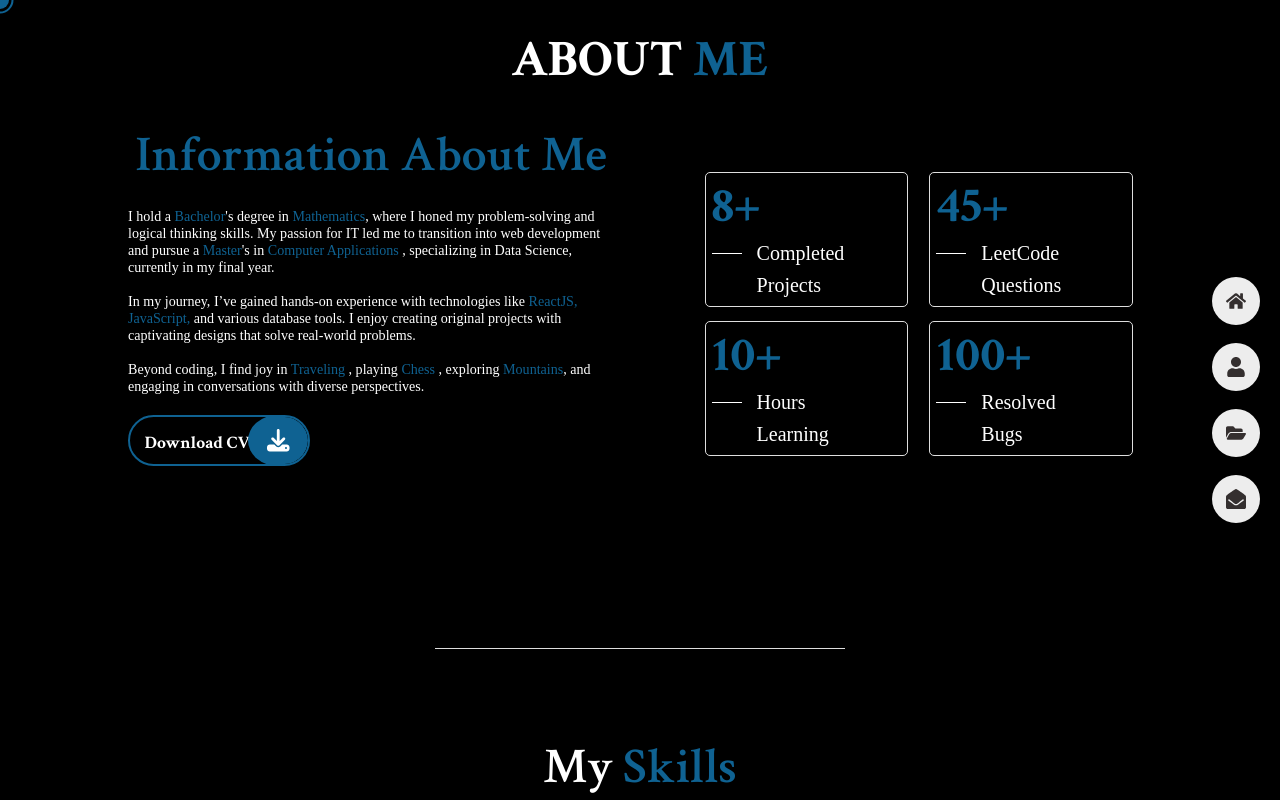
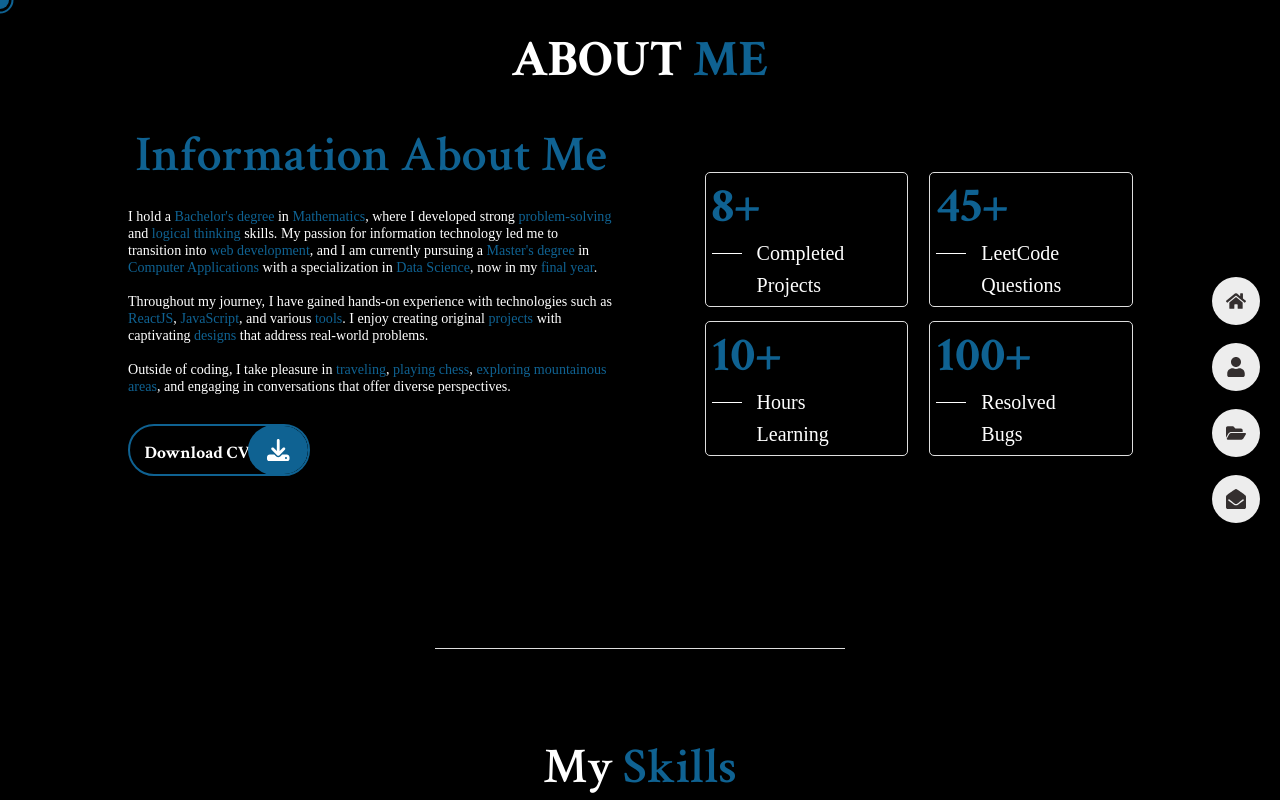
Before and after one commit to nitin-04/Personal-Portfolio, a React (Vite) app: page /about in a window 1280 px wide. Shown: the top 800 px of the page. Built offline with nearby package versions, Linux system fonts and the light colour scheme; a web font is replaced by a local one.

Commit message:
refactor: enhance content clarity and update styling in About and Home components

```diff
--- a/src/pages/about/About.jsx
+++ b/src/pages/about/About.jsx
@@ -54,15 +54,24 @@ const About = () => {
             <h3 className="section__subtitle"><span>Information About Me</span></h3>
 
             <p className="about__para">
-              {`I hold a `}<span>Bachelor</span>{`'s  degree in `}<span> Mathematics</span>{`, where I honed my problem-solving and logical thinking skills. My passion for IT led me to transition into web development and pursue a `}<span> Master</span>{`'s in `}<span> Computer Applications</span>{` , specializing in Data Science, currently in my final year.`}
+              {`I hold a `}<span>{`Bachelor's degree`}</span>{` in `}<span>Mathematics</span>{`, where I developed strong `}
+              <span>problem-solving</span>{` and `}<span>logical thinking</span>{` skills. My passion for
+              information technology led me to transition into `}<span>web development</span>{`, and I am currently pursuing a `}
+              <span>{`Master's degree`}</span>{` in `}<span>Computer Applications</span>{` with a specialization in `}
+              <span>Data Science</span>{`, now in my `}<span>final year</span>{`.`}
               <br /><br />
 
-
-              {`In my journey, I’ve gained hands-on experience with technologies like`} <span>ReactJS, JavaScript,</span>{` and various database tools. I enjoy creating original projects with captivating designs that solve real-world problems.`}
+              {`Throughout my journey, I have gained hands-on experience with technologies such as `}
+              <span>ReactJS</span>{`, `}<span>JavaScript</span>{`, and various `}<span> tools</span>{`.`}
+              {` I enjoy creating original`}<span> projects</span>{` with captivating `}<span>designs</span>{` that address
+              real-world problems.`}
               <br /><br />
 
-              {`Beyond coding, I find joy in `}<span>Traveling</span> {`, playing `}<span>Chess</span> {`, exploring `}<span>Mountains</span>{`, and engaging in conversations with diverse perspectives.`}
+              {`Outside of coding, I take pleasure in `}<span>traveling</span>{`, `}<span>playing chess</span>{`, `}
+              <span>exploring mountainous areas</span>{`, and engaging in conversations that offer
+              diverse perspectives.`}
             </p>
+
 
             <Resume />
           </div>
--- a/src/pages/about/about.css
+++ b/src/pages/about/about.css
@@ -6,7 +6,7 @@
 }
 
 .about__para {
-  margin: 0 0 4% 0;
+  margin: 0 0 6% 0;
   font-size: 1.1vw;
 }
 
--- a/src/pages/home/Home.jsx
+++ b/src/pages/home/Home.jsx
@@ -13,12 +13,13 @@ const Home = () => {
             {`I' M`}  <span>Nitin Bahuguna</span> <br />Web Developer
           </h1>
 
-          <p className="home__description">{`I’m a beginner web developer passionate about building and designing websites. I’m currently
-                    learning the fundamentals of HTML, CSS, and JavaScript, and I’m excited to explore front-end and
-                    back-end technologies. I enjoy creating functional and visually appealing web pages and am eager to
-                    develop my skills through hands-on projects and continuous learning. My goal is to become proficient
-                    in web development and contribute to innovative web solutions.`}
-          </p>
+          <p className="home__description">
+            {`I am a passionate and innovative React JS Developer dedicated to crafting engaging, user-focused web applications.
+              With deep expertise in JavaScript and modern frameworks.`}
+              <br /> <br/>
+              {`I embrace challenges head-on—whether it’s developing dynamic front-end features, enhancing performance, or seamlessly integrating back-end APIs for real-time functionality.
+              My method combines clean, maintainable code with a sharp design sensibility, ensuring that each project harmoniously blends creativity with technical expertise.`}
+            </p>
 
           <Resume />
         </div>
```
